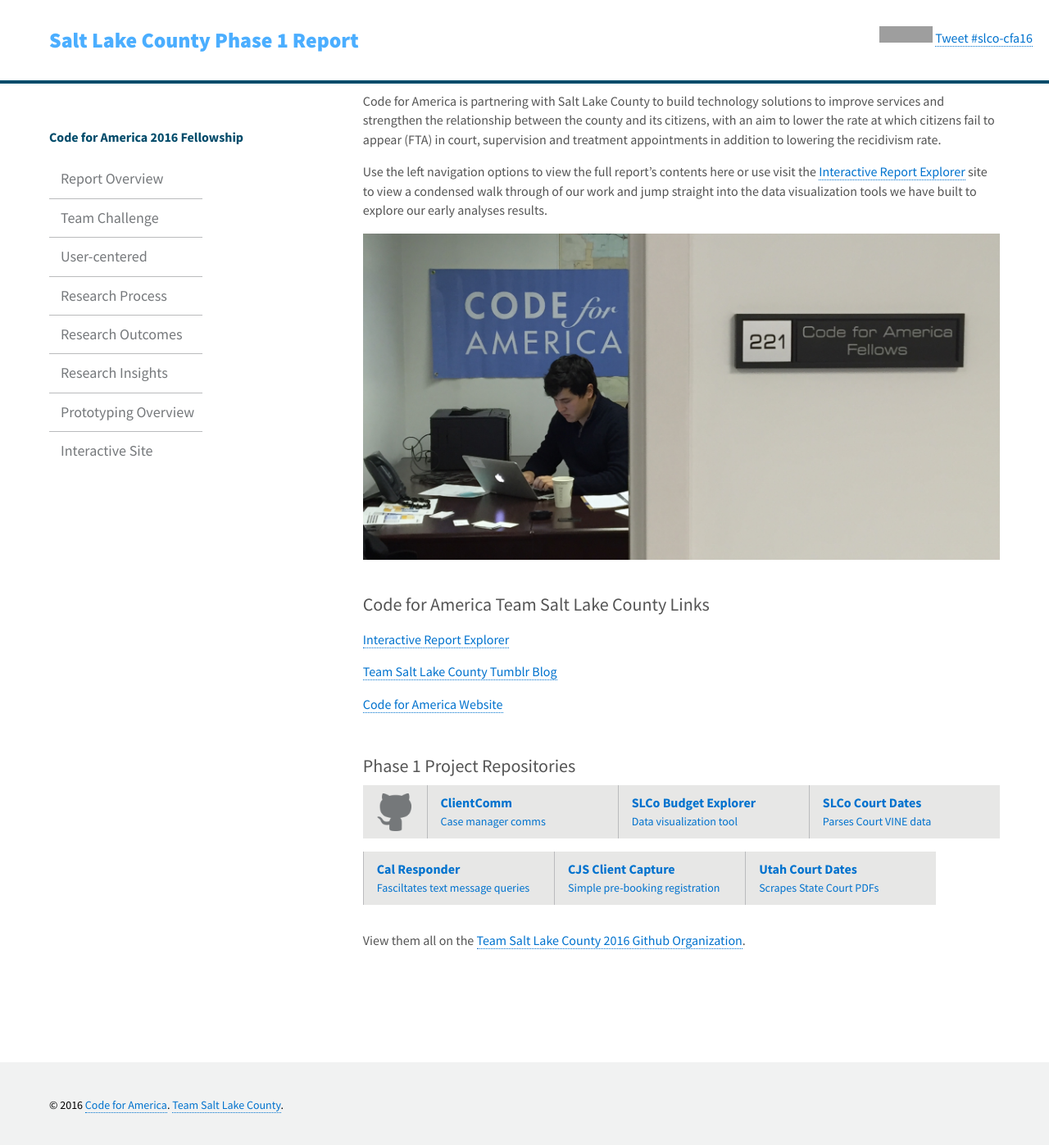
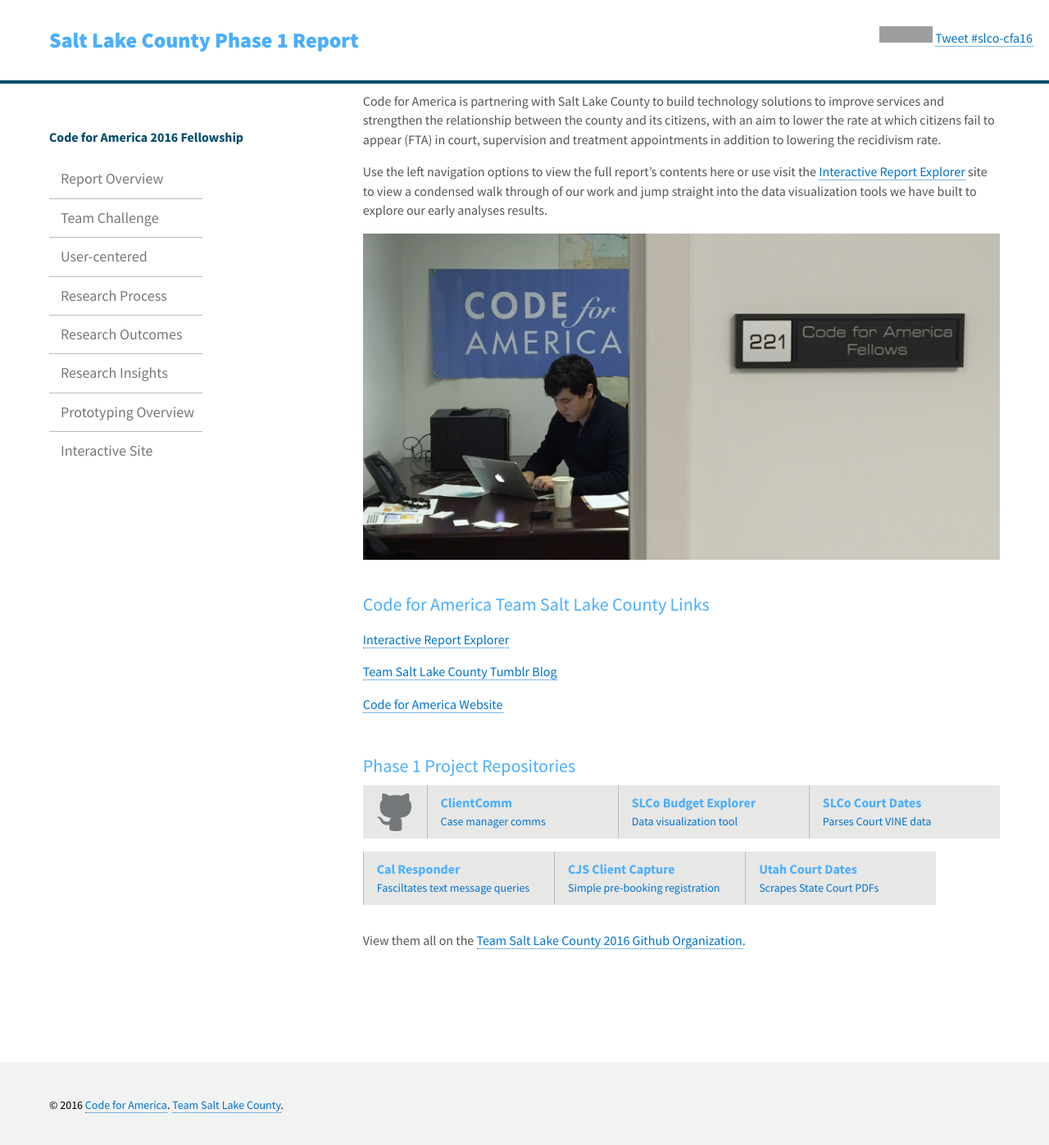
Before and after one commit to slco-2016/q1_report_long, a Jekyll site: the page built from index.html, in a window 1280 px wide and 1400 px high, scrolled down 553 px. Shown: the top 1397 px of the window at 82% size. Built offline with Jekyll 4.4.1, drawn with Linux system fonts in a browser that asks for light colours; comment, search, counter and statistics services are not loaded; grey boxes are pictures that could not be loaded.

Commit message:
color changes

```diff
--- a/assets/css/main.css
+++ b/assets/css/main.css
@@ -48,6 +48,14 @@
 strong {
     font-family: 'Source Sans Pro', Arial, sans-serif;
     font-weight: 600;
+}
+
+.page-title {
+    color: {{ site.brand_color }}
+}
+
+h2, h3, h4 {
+    color: #4BAEFF;
 }
 
 .site-title {
```
Also changed, not shown: assets/imgs/misc/9.jpg, 1 other file.
